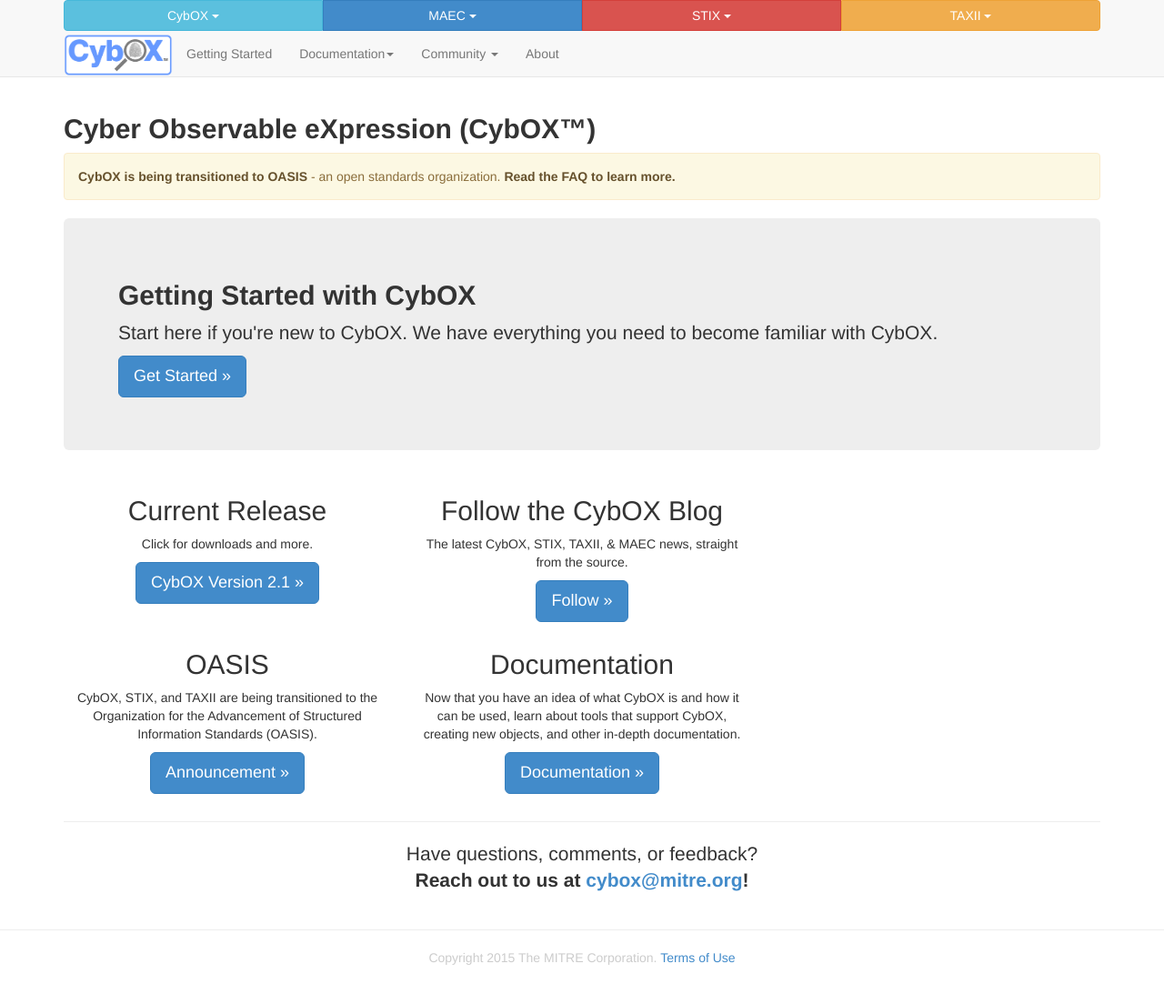
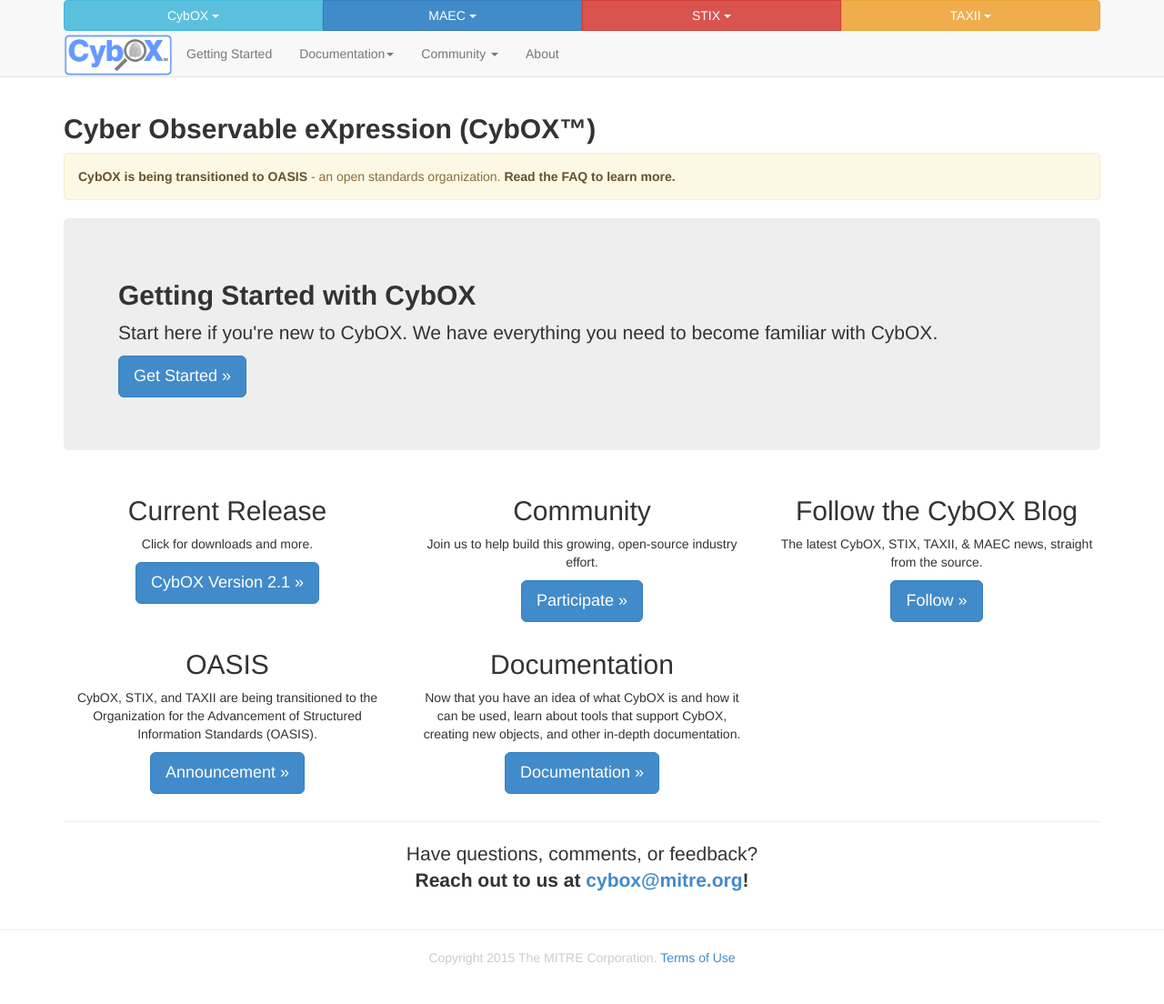
Before and after one commit to CybOXProject/cyboxproject.github.io, a Jekyll site: the page built from index.md, in a window 1280 px wide. Shown: the whole page at 91% size. Built offline with Jekyll 4.4.1, drawn with Linux system fonts in a browser that asks for light colours; Markdown is read by kramdown in place of the engine named in the settings.

Commit message:
Added community to first row

```diff
--- a/index.md
+++ b/index.md
@@ -30,6 +30,11 @@
     <p><a class="btn btn-primary btn-lg" role="button" href="https://cybox.mitre.org/language/version{{site.current_version}}/">CybOX Version {{site.current_version}} »</a></p>
   </div>
   <div class="col-md-4 text-center">
+    <h2>Community</h2>
+    <p>Join us to help build this growing, open-source industry effort.</p>
+    <p><a class="btn btn-primary btn-lg" role="button" href="/community">Participate »</a></p>
+  </div>
+  <div class="col-md-4 text-center">
     <h2>Follow the CybOX Blog</h2>
     <p>The latest CybOX, STIX, TAXII, & MAEC news, straight from the source.</p>
     <p><a class="btn btn-primary btn-lg" role="button" href="http://stixproject.tumblr.com/">Follow »</a></p>
```
